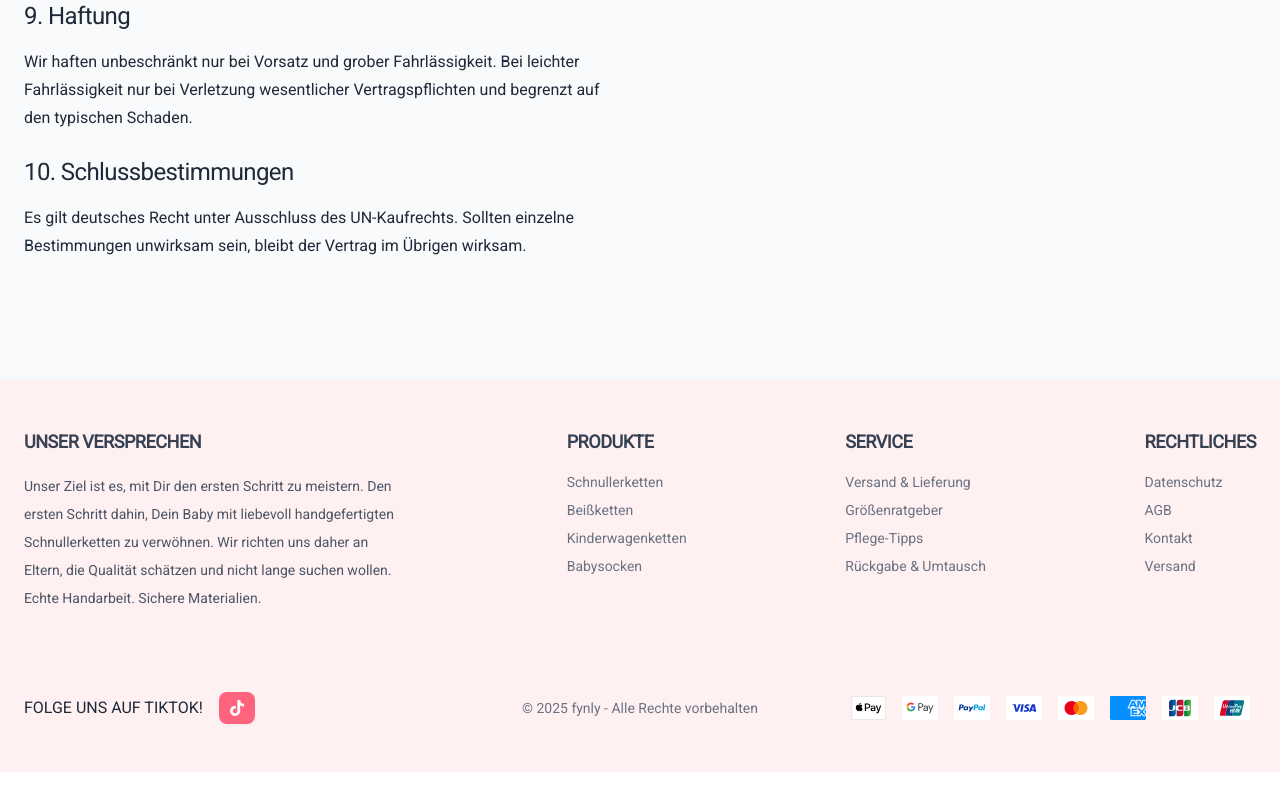
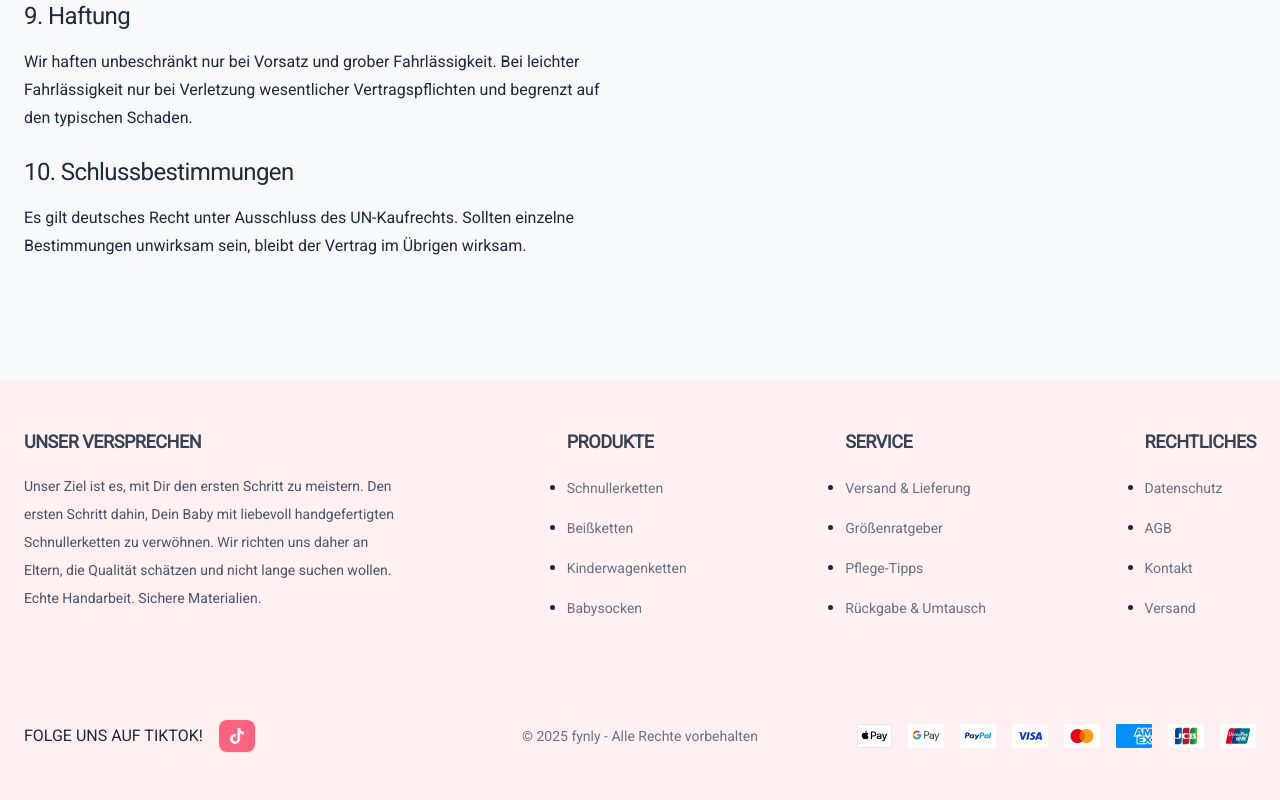
Before and after one commit to jan-riemenschneider/fynly, a Next.js app: page /agb in a window 1280 px wide. Shown: the part 1392-2192 px from the top of the page. Before the commit the page ends 2164 px from the top, so only its background shows below. Built offline with nearby package versions, Linux system fonts and the light colour scheme.

Commit message:
feat: change to the correct HTML tags in the footer section

```diff
--- a/src/app/components/Footer.tsx
+++ b/src/app/components/Footer.tsx
@@ -19,8 +19,8 @@ export const Footer = () => {
   return (
     <footer className="bg-rose-50 px-6 py-12 shadow-sm">
       <div className="container mx-auto">
-        <div className="mb-8 flex flex-col gap-8 sm:mb-16 md:flex-row md:justify-between">
-          <div className="w-full space-y-4 md:max-w-sm">
+        <div className="mb-20 flex flex-col gap-8 sm:mb-24 md:flex-row md:justify-between">
+          <section className="w-full space-y-4 md:max-w-sm">
             <h4 className="font-semibold">UNSER VERSPRECHEN</h4>
             <small className="block text-gray-600">
               Unser Ziel ist es, mit Dir den ersten Schritt zu meistern. Den
@@ -29,49 +29,69 @@ export const Footer = () => {
               Qualität schätzen und nicht lange suchen wollen. Echte Handarbeit.
               Sichere Materialien.
             </small>
-          </div>
+          </section>
 
-          <div className="">
+          <section>
             <h4 className="mb-4 font-semibold">PRODUKTE</h4>
-            <nav className="flex flex-col gap-2">
+            <nav>
+              <ul className="flex flex-col gap-2">
+                <li>
                   <Button variant="link" size="link" className="justify-start">
                     Schnullerketten
                   </Button>
+                </li>
+                <li>
                   <Button variant="link" size="link" className="justify-start">
                     Beißketten
                   </Button>
+                </li>
+                <li>
                   <Button variant="link" size="link" className="justify-start">
                     Kinderwagenketten
                   </Button>
+                </li>
+                <li>
                   <Button variant="link" size="link" className="justify-start">
                     Babysocken
                   </Button>
+                </li>
+              </ul>
             </nav>
-          </div>
+          </section>
 
-          {/* Service */}
-          <div className="">
+          <section>
             <h4 className="mb-4 font-semibold">SERVICE</h4>
-            <nav className="flex flex-col gap-2">
+            <nav>
+              <ul className="flex flex-col gap-2">
+                <li>
                   <Button variant="link" size="link" className="justify-start">
                     Versand & Lieferung
                   </Button>
+                </li>
+                <li>
                   <Button variant="link" size="link" className="justify-start">
                     Größenratgeber
                   </Button>
+                </li>
+                <li>
                   <Button variant="link" size="link" className="justify-start">
                     Pflege-Tipps
                   </Button>
+                </li>
+                <li>
                   <Button variant="link" size="link" className="justify-start">
                     Rückgabe & Umtausch
                   </Button>
+                </li>
+              </ul>
             </nav>
-          </div>
+          </section>
 
-          {/* Rechtliches */}
-          <div className="">
+          <section>
             <h4 className="mb-4 font-semibold">RECHTLICHES</h4>
-            <nav className="flex flex-col gap-2">
+            <nav>
+              <ul className="flex flex-col gap-2">
+                <li>
                   <Button
                     onClick={() => router.push('/privacyPolicy')}
                     variant="link"
@@ -80,6 +100,8 @@ export const Footer = () => {
                   >
                     Datenschutz
                   </Button>
+                </li>
+                <li>
                   <Button
                     onClick={() => router.push('/agb')}
                     variant="link"
@@ -88,6 +110,8 @@ export const Footer = () => {
                   >
                     AGB
                   </Button>
+                </li>
+                <li>
                   <Button
                     onClick={() => router.push('/contact')}
                     variant="link"
@@ -96,6 +120,8 @@ export const Footer = () => {
                   >
                     Kontakt
                   </Button>
+                </li>
+                <li>
                   <Button
                     onClick={() => router.push('/shipping')}
                     variant="link"
@@ -104,11 +130,13 @@ export const Footer = () => {
                   >
                     Versand
                   </Button>
+                </li>
+              </ul>
             </nav>
-          </div>
+          </section>
         </div>
 
-        <section className="mt-16 flex w-full flex-col items-center md:mt-20 md:flex-row">
+        <div className="flex w-full flex-col items-center md:flex-row">
           <div className="flex flex-col items-center md:w-1/3 md:items-start">
             <div className="flex items-center gap-4">
               <p>FOLGE UNS AUF TIKTOK!</p>
@@ -121,7 +149,7 @@ export const Footer = () => {
             © {currentYear} fynly - Alle Rechte vorbehalten
           </small>
           <SeparatingLine className="my-10 w-full md:hidden" />
-          <div className="flex flex-wrap items-center justify-center gap-4 md:w-1/3">
+          <section className="flex flex-wrap items-center justify-center gap-4 md:w-1/3 md:justify-end">
             <ApplePay className="h-6 w-auto rounded-xs border border-gray-200 bg-white" />
             <GooglePay className="h-6 w-auto" />
             <PayPal className="h-6 w-auto" />
@@ -130,8 +158,8 @@ export const Footer = () => {
             <AmericanExpress className="h-6 w-auto" />
             <Jcb className="h-6 w-auto" />
             <UnionPay className="h-6 w-auto" />
+          </section>
         </div>
-        </section>
       </div>
     </footer>
   )
```
Lines whose indentation alone changed are shown as unchanged.
